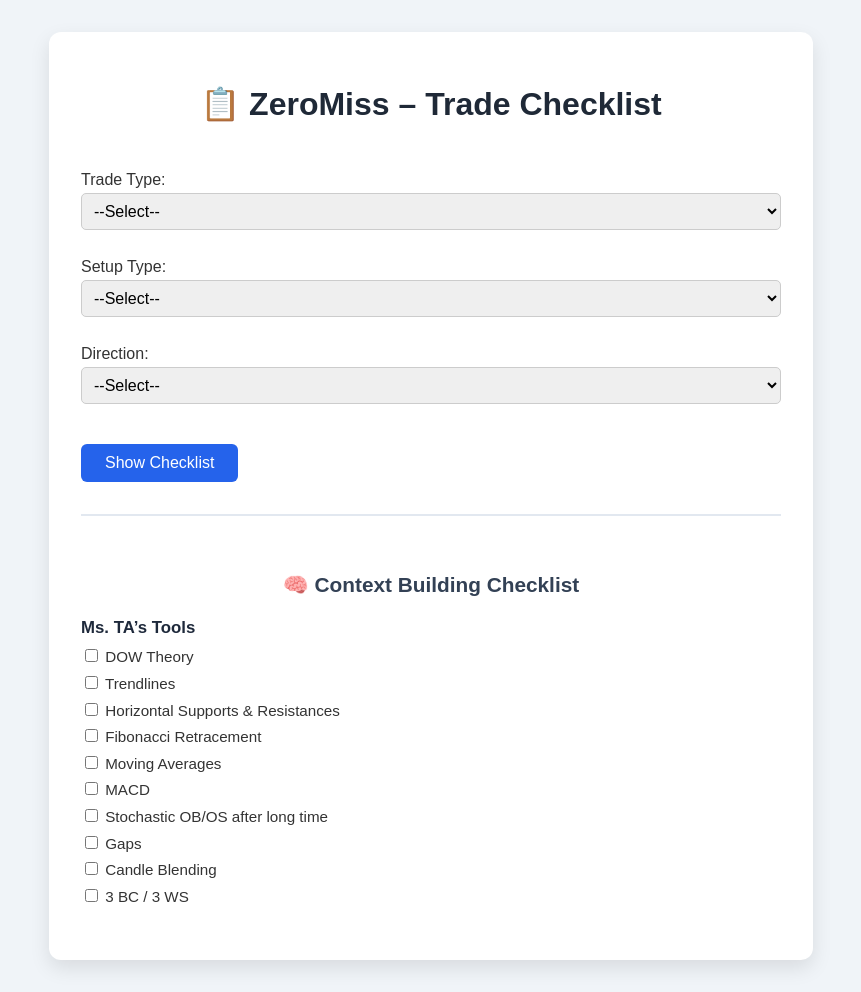
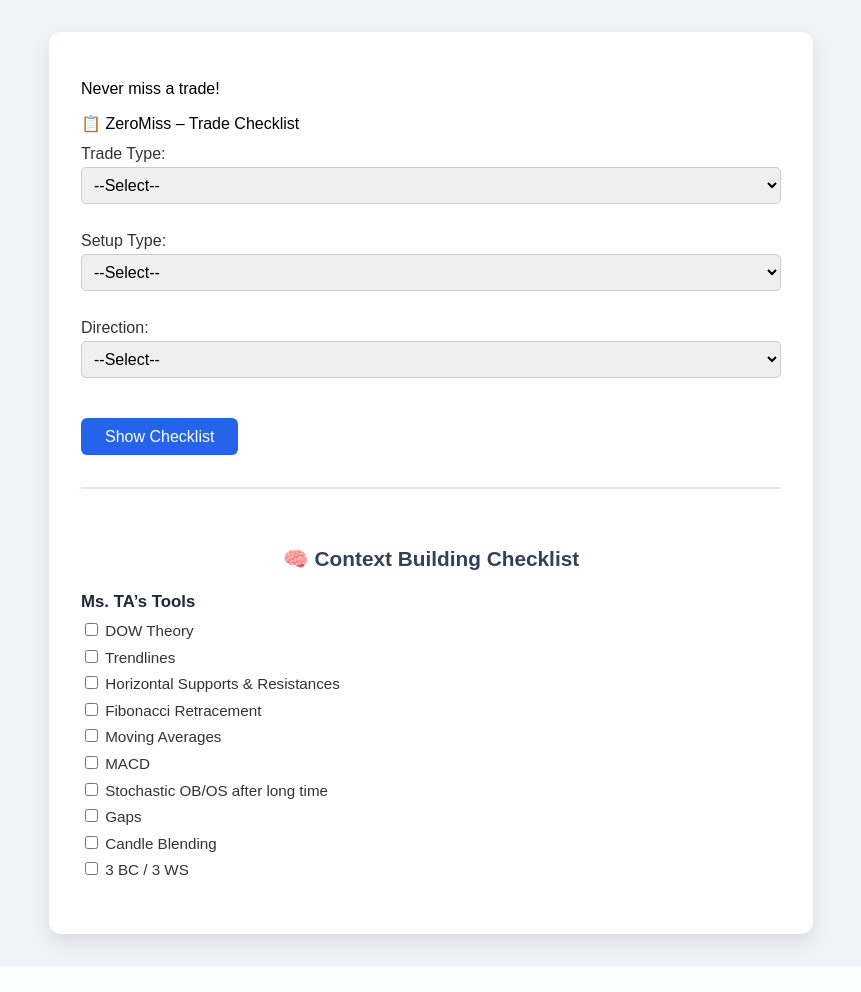
Before and after one commit to sathemugdha/ZeroMiss, a Django app: page / in a window 1280 px wide. Shown: the whole page, without its empty margins (209-1070 px from the left). After the commit the page ends 959 px from the top, so only its background shows below. Run offline with Django 5.2, Linux system fonts and the light colour scheme.

Commit message:
"testing again"

```diff
--- a/ZeroMiss/checklist/templates/checklist/index.html
+++ b/ZeroMiss/checklist/templates/checklist/index.html
@@ -8,6 +8,7 @@
 </head>
 <body>
     <div class="container">
+        <p>Never miss a trade!</p
         <h1>📋 ZeroMiss – Trade Checklist</h1>
 
         <form id="setupForm">
```
